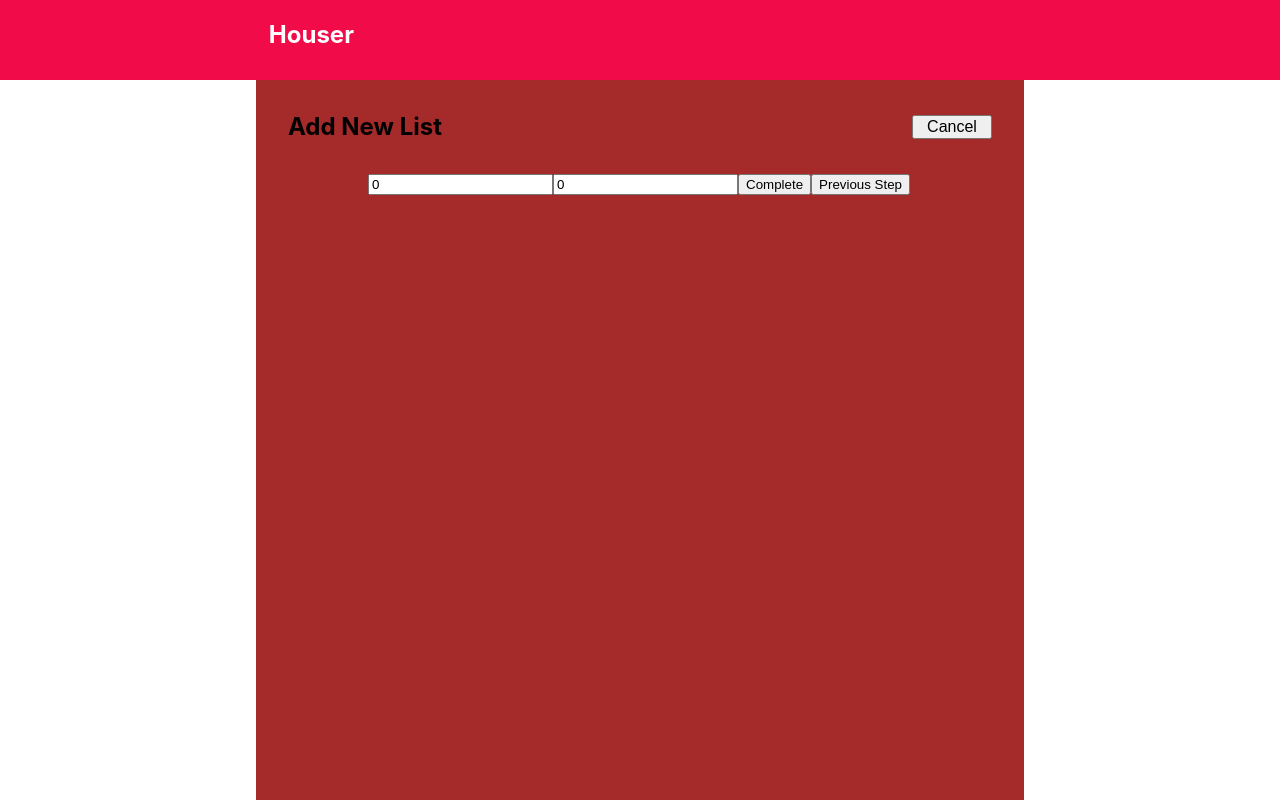
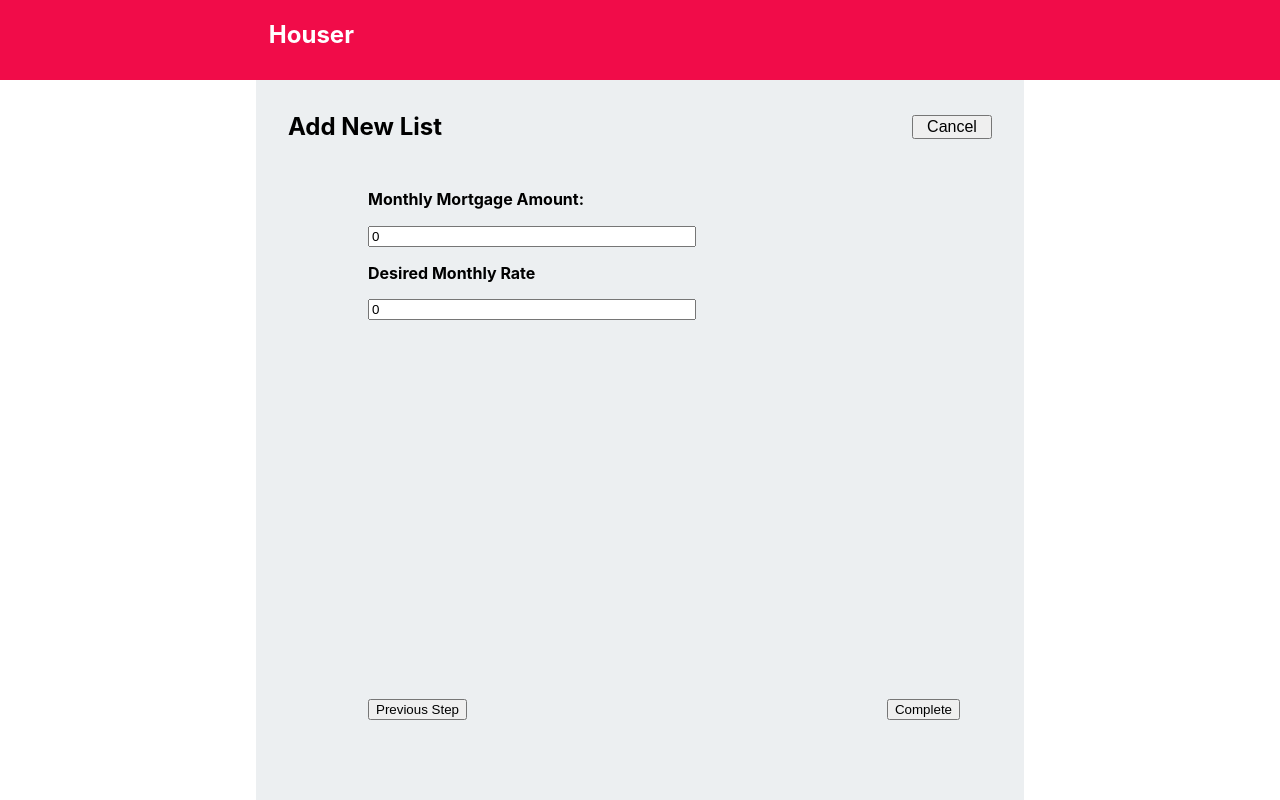
Before and after one commit to scottsf/apt-full-stack-app, a React (Create React App) app: page /wizard/step3 in a window 1280 px wide. Built offline with nearby package versions, Linux system fonts and the light colour scheme.

Commit message:
Style Step3 component

```diff
--- a/src/components/dashboard/dashboard.scss
+++ b/src/components/dashboard/dashboard.scss
@@ -1,6 +1,6 @@
 .dashboard {
   width: 100%;
-  background: brown;
+  background:#eceff1;
 }
 
 .dashboard_nav {
--- a/src/components/wizard/Step1.js
+++ b/src/components/wizard/Step1.js
@@ -84,9 +84,9 @@ class Step1 extends Component {
          </div>
         <Link to="/wizard/step2">
           <button
-            className="step1_complete"
+            className="step1_next"
             onClick={() => this.props.createHouse(this.state)}>
-            Complete
+            Next Step
           </button>
         </Link>
       </div>
--- a/src/components/wizard/Step1.scss
+++ b/src/components/wizard/Step1.scss
@@ -1,3 +1,9 @@
+.step1 {
+  p {
+    font-weight: bold;
+  }
+}
+
 .step1_property {
   width: 10rem;
 }
@@ -20,7 +26,7 @@
   align-items: center;
 }
 
-.step1_complete {
+.step1_next {
   position: absolute;
   bottom: 5rem;
   right: 20rem;
--- a/src/components/wizard/Step2.scss
+++ b/src/components/wizard/Step2.scss
@@ -1,3 +1,8 @@
+.step2 {
+  p {
+    font-weight: bold;
+  }
+}
 .step2_imgUrl{
   display: block;
   margin-bottom: 1rem;
--- a/src/components/wizard/Step3.js
+++ b/src/components/wizard/Step3.js
@@ -3,7 +3,7 @@ import {Link} from 'react-router-dom';
 import {connect} from 'react-redux';
 import {updateAmount} from '../../ducks/reducer';
 import axios from 'axios';
-
+import './step3.scss';
 
 class Step3 extends Component {
   state = {
@@ -32,31 +32,38 @@ class Step3 extends Component {
 
   render() {
     return (
-      <div>
+      <div className="step3">
+        <p> Monthly Mortgage Amount: </p>
         <input
+          className="step3_amount"
           name="monthlyMA"
           value={this.state.monthlyMA}
           type="number"
           onChange={e => this.handleInput(e)}
         />
+        <p> Desired Monthly Rate </p>
         <input
+          className="step3_rate"
           name="desiredMR"
           type="number"
           onChange={e => this.handleInput(e)}
           value={this.state.desiredMR}
         />
-        <Link to="/">
-          <button onClick={() => this.createHouse()}> Complete </button>
-        </Link>
         <button
+          className="step3_btn-prev"
           onClick={() => {
             this.props.history.goBack();
             this.props.updateAmount(this.state);
           }}>
           Previous Step
         </button>
+        <Link to="/">
+          <button
+            className="step3_btn-complete"
+            onClick={() => this.createHouse()}> Complete </button>
+        </Link>
       </div>
-    );
+   );
   }
 }
 
--- a/src/components/wizard/Step3.scss
+++ b/src/components/wizard/Step3.scss
@@ -0,0 +1,26 @@
+.step3 {
+  p {
+    font-weight: bold;
+  }
+}
+
+.step3_amount {
+  width: 20rem;
+}
+
+.step3_rate {
+  display: block;
+  width: 20rem;
+}
+
+.step3_btn-prev{
+  position: absolute;
+  bottom: 5rem;
+}
+
+.step3_btn-complete{
+  position: absolute;
+  bottom: 5rem;
+  right: 20rem;
+
+}
--- a/src/components/wizard/wizard.scss
+++ b/src/components/wizard/wizard.scss
@@ -1,5 +1,5 @@
 .wizard {
-  background: brown;
+  background:#eceff1;
   width: 100%;
   padding: 2rem;
 }
```
